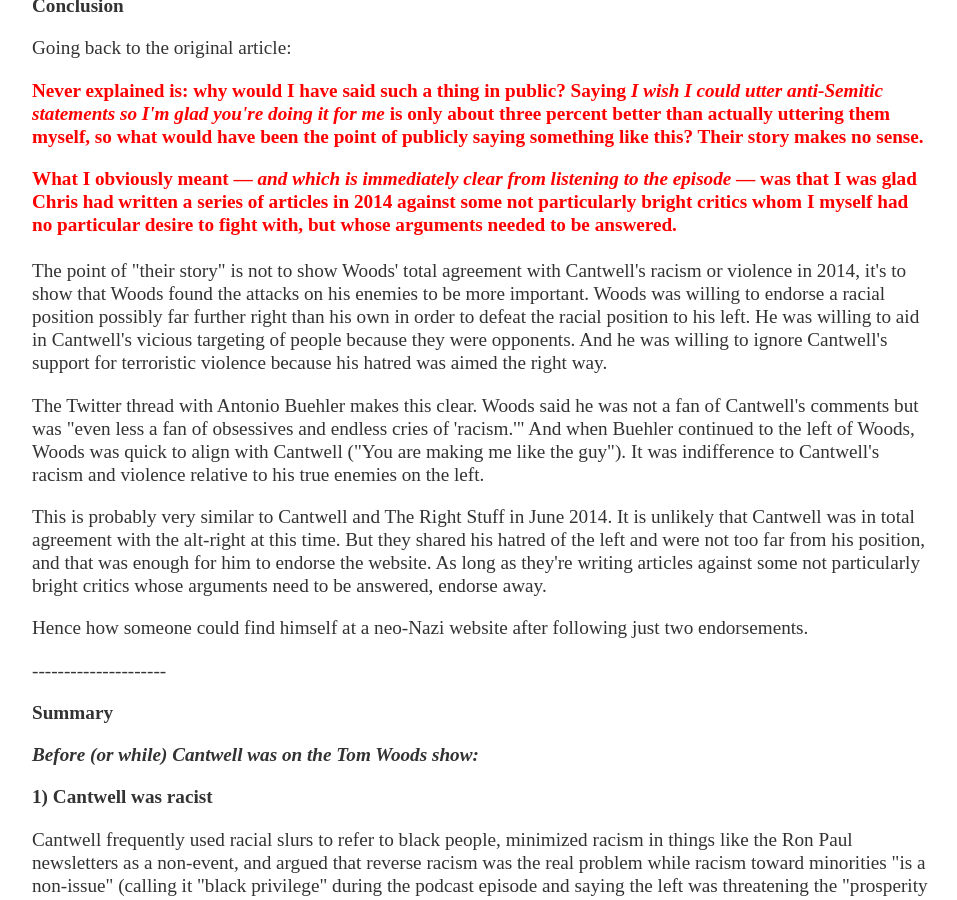
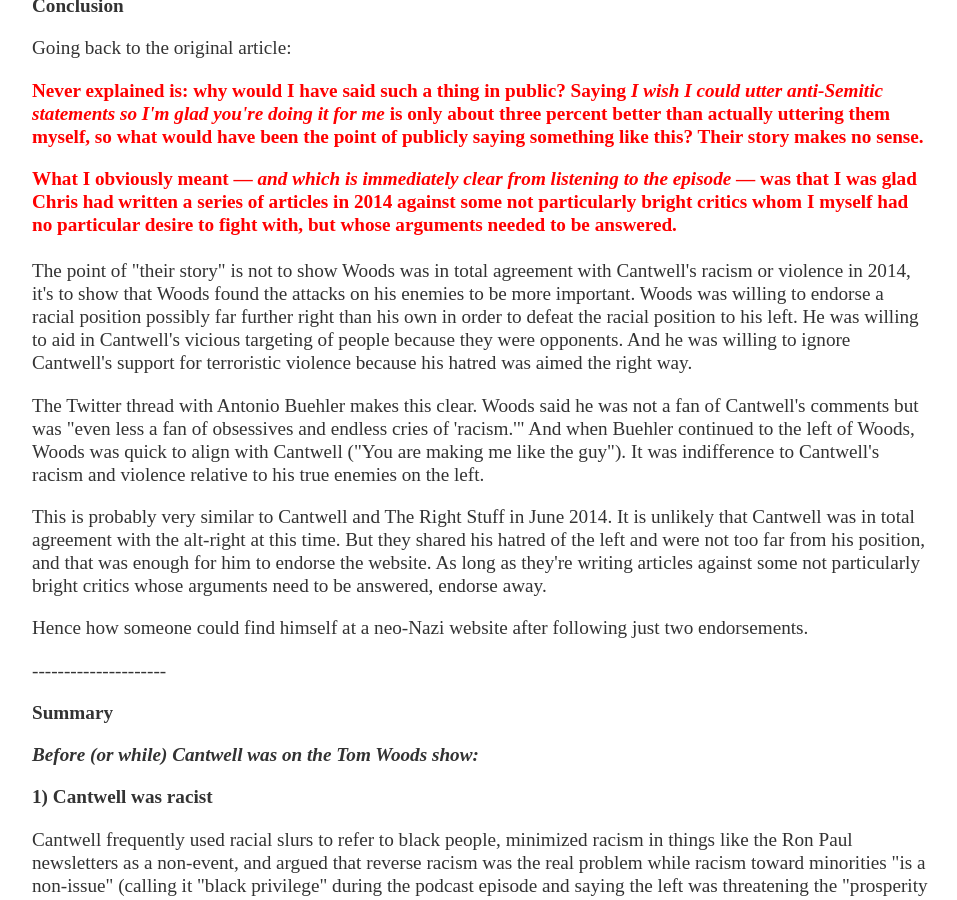
Before and after one commit to neoliberalcaucus/neoliberalcaucus.github.io, a Jekyll site: the page built from _posts/2020-06-18-woods-cantwell.md, in a window 1280 px wide and 900 px high, scrolled down 9074 px. Shown: the whole window, without its empty margins (160-1117 px from the left). Built offline with Jekyll 4.4.1, drawn with Linux system fonts in a browser that asks for light colours.

Commit message:
Update 2020-06-18-woods-cantwell.md

```diff
--- a/_posts/2020-06-18-woods-cantwell.md
+++ b/_posts/2020-06-18-woods-cantwell.md
@@ -111,7 +111,7 @@
 <p><strong>Conclusion</strong></p>
 <p>Going back to the original article:</p>
 <p><strong><span style="color: #ff0000;">Never explained is: why would I have said such a thing in public? Saying <em>I wish I could utter anti-Semitic statements so I'm glad you're doing it for me</em> is only about three percent better than actually uttering them myself, so what would have been the point of publicly saying something like this? Their story makes no sense.</span></strong></p>
-<p><strong><span style="color: #ff0000;">What I obviously meant &mdash;&nbsp;<em>and which is immediately clear from listening to the episode&nbsp;</em>&mdash; was that I was glad Chris had written a series of articles in 2014 against some not particularly bright critics whom I myself had no particular desire to fight with, but whose arguments needed to be answered.<br /><br /></span></strong>The point of "their story" is not to show Woods' total agreement with Cantwell's racism or violence in 2014, it's to show that Woods found the attacks on his enemies to be more important. Woods was willing to endorse a racial position possibly far further right than his own in order to defeat the racial position to his left. He was willing to aid in Cantwell's vicious targeting of&nbsp;people because they were opponents. And he was willing to ignore Cantwell's support for terroristic violence because his hatred was aimed the right way.</p>
+<p><strong><span style="color: #ff0000;">What I obviously meant &mdash;&nbsp;<em>and which is immediately clear from listening to the episode&nbsp;</em>&mdash; was that I was glad Chris had written a series of articles in 2014 against some not particularly bright critics whom I myself had no particular desire to fight with, but whose arguments needed to be answered.<br /><br /></span></strong>The point of "their story" is not to show Woods was in total agreement with Cantwell's racism or violence in 2014, it's to show that Woods found the attacks on his enemies to be more important. Woods was willing to endorse a racial position possibly far further right than his own in order to defeat the racial position to his left. He was willing to aid in Cantwell's vicious targeting of&nbsp;people because they were opponents. And he was willing to ignore Cantwell's support for terroristic violence because his hatred was aimed the right way.</p>
 <p>The Twitter thread with Antonio Buehler makes this clear. Woods said he was not a fan of Cantwell's comments but was "even less a fan of obsessives and endless cries of 'racism.'" And when Buehler continued to the left of Woods, Woods was quick to align with Cantwell ("You are making me like the guy"). It was indifference to Cantwell's racism and violence relative to his true enemies on the left.</p>
 <p>This is probably very similar to Cantwell and The Right Stuff in June 2014. It is unlikely that Cantwell was in total agreement with the alt-right at this time. But they shared his hatred of the left and were not too far from his position, and that was enough for him to endorse the website. As long as they're writing articles against some not particularly bright critics whose arguments need to be answered, endorse away.</p>
 <p>Hence how someone could find himself at a neo-Nazi website after following just two endorsements.</p>
```
